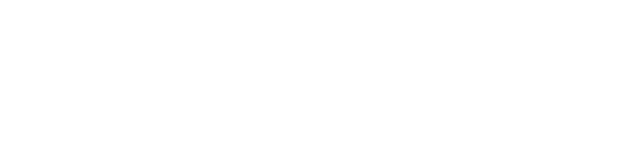
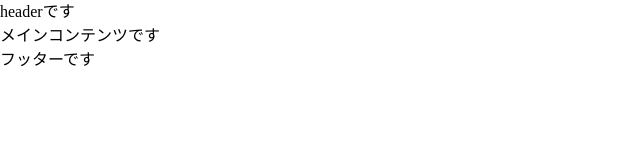
Before and after one commit to AK-Dev-GitHub/Learn-HTML-CSS, a plain HTML site: page Udemy/WEBC/c010.html in a window 1280 px wide. Shown: the whole page, without its empty margins (0-640 px from the left). Drawn offline with Linux system fonts and the light colour scheme.

Commit message:
Add: header/main/footer作成・reset css読み込み

```diff
--- a/Udemy/WEBC/c010.html
+++ b/Udemy/WEBC/c010.html
@@ -3,7 +3,17 @@
   <head>
     <meta charset="UTF-8" />
     <meta name="viewport" content="width=device-width, initial-scale=1.0" />
+    <!--リセット CSSを読み込む方法 -->
+    <link rel="stylesheet" href="sanitize.css" />
+    <!-- 自身で作成したCSSを読み込む -->
+    <link rel="stylesheet" href="c010.css" />
     <title>大枠を作る</title>
   </head>
-  <body></body>
+  <body>
+    <head>
+      headerです
+    </head>
+    <main>メインコンテンツです</main>
+    <footer>フッターです</footer>
+  </body>
 </html>
```
Also changed, not shown: Udemy/WEBC/c010.css (added).
